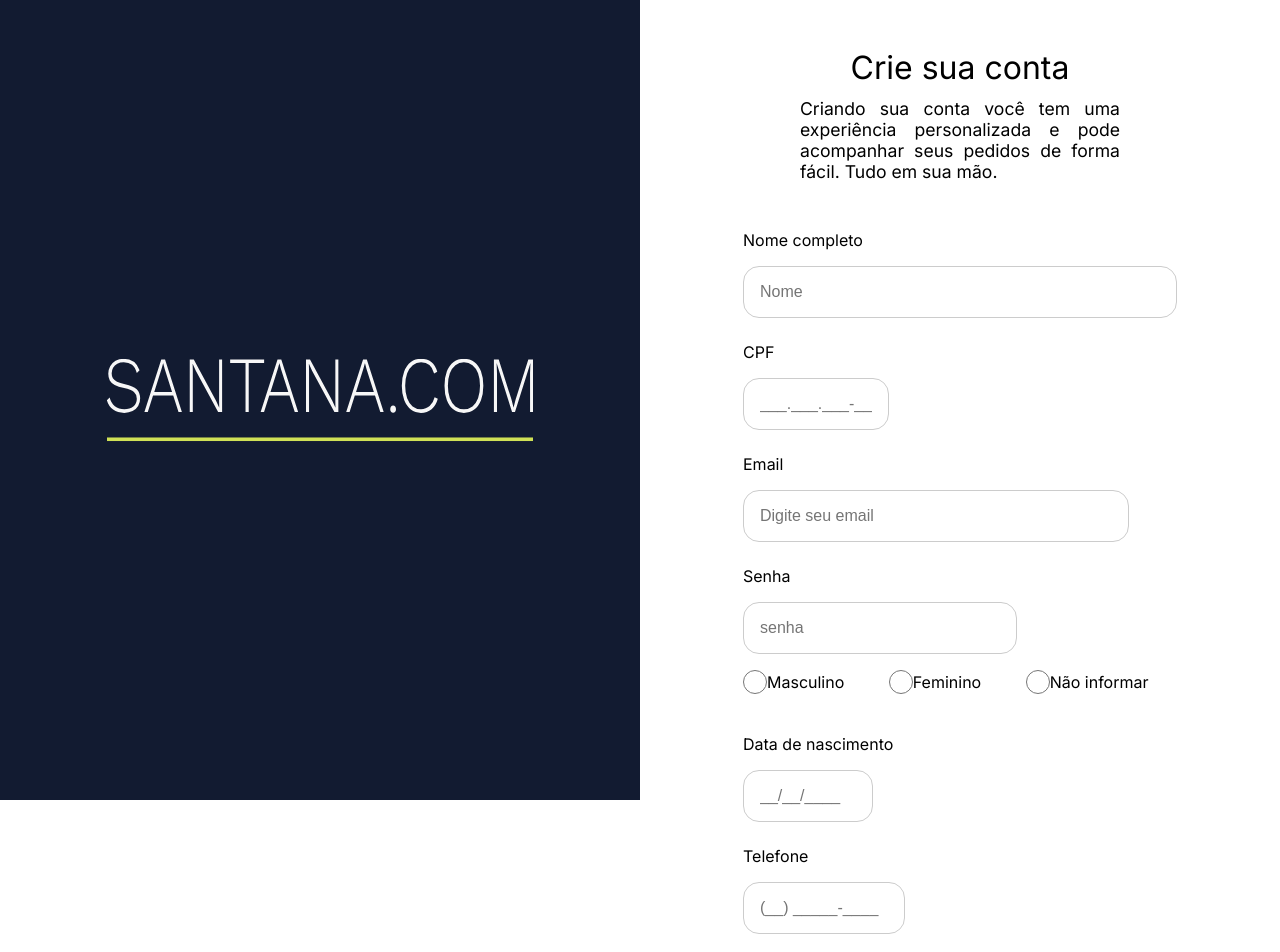
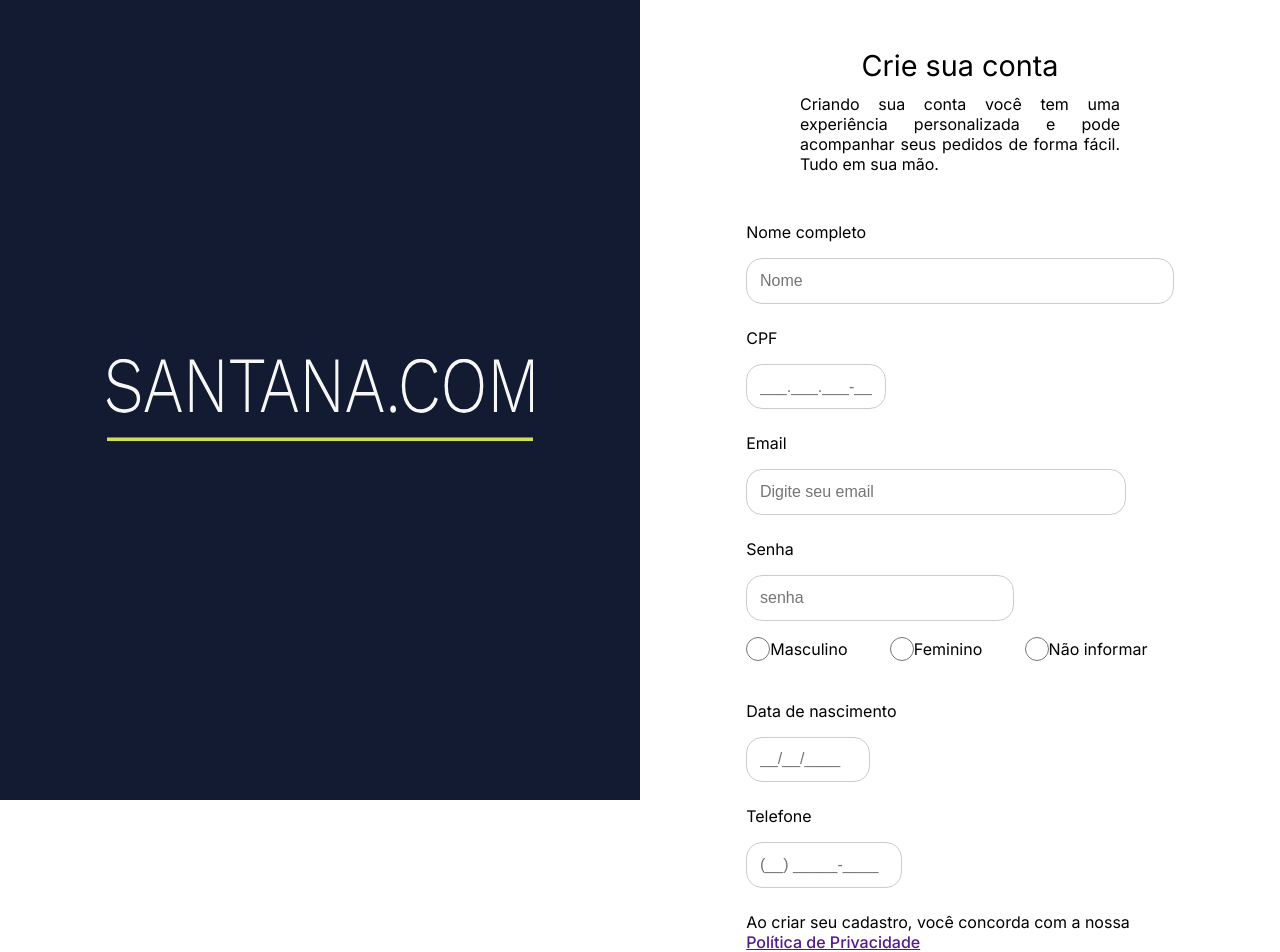
Before and after one commit to iSantanaaH/santana.com, a Next.js app in the folder front-end_next/: page /minha-conta/cadastro in a window 1280 px wide. Shown: the top 952 px of the page. Built offline with nearby package versions, Linux system fonts and the light colour scheme.

Commit message:
change size font

```diff
--- a/front-end_next/app/context/cadastroContext.tsx
+++ b/front-end_next/app/context/cadastroContext.tsx
@@ -233,7 +233,7 @@ export const CadastroProvider = ({
         );
 
         if (response.status === 200) {
-          refFormRegister.current?.reset;
+          refFormRegister.current?.reset();
           console.log(response.data);
         } else {
           console.error(`Erro ao enviar o formulário ${response.status}`);
--- a/front-end_next/app/minha-conta/cadastro/register.module.css
+++ b/front-end_next/app/minha-conta/cadastro/register.module.css
@@ -29,12 +29,12 @@
 
 .ArticleTitle h1 {
   font-weight: 400;
-  font-size: 2rem;
+  font-size: 1.8rem;
 }
 
 .ArticleTitle p {
   text-align: justify;
-  font-size: 1.1rem;
+  font-size: 1rem;
 }
 
 .MainContainerLoging {
@@ -118,7 +118,6 @@
 .ContainerButton p {
   width: 24rem;
   margin-bottom: 1.5rem;
-  font-size: 1.1rem;
 }
 
 .ContainerButton button {
@@ -133,7 +132,6 @@
     var(--button600)
   );
   color: var(--whiteFull);
-  font-size: 0.9rem;
   cursor: pointer;
 }
 
@@ -156,7 +154,7 @@
 }
 
 .ContentFormLogin form input {
-  padding: 1rem;
+  padding: 0.8rem;
   border-radius: 1rem;
   border: 0.1rem solid var(--gray-200);
   outline: none;
```
